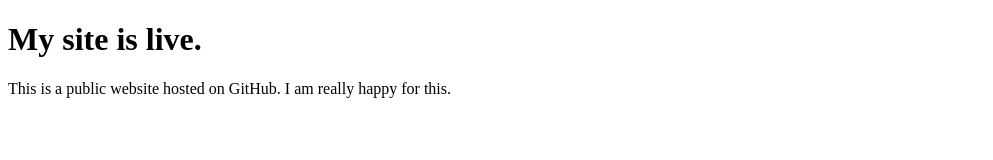
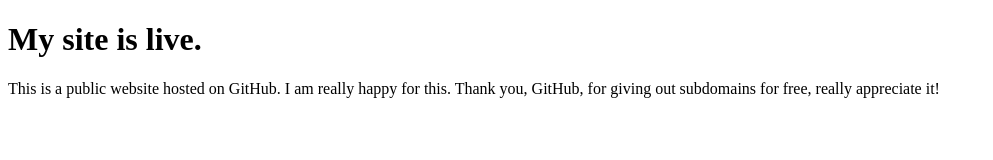
Before and after one commit to SharkOfGit/scaling-carnival, a plain HTML site: page index.html in a window 1280 px wide. Shown: the whole page, without its empty margins (0-993 px from the left). Drawn offline with Linux system fonts and the light colour scheme.

Commit message:
Update index.html

```diff
--- a/index.html
+++ b/index.html
@@ -5,6 +5,6 @@
   </head>
   <body>
     <h1>My site is live.</h1>
-    <p>This is a public website hosted on GitHub. I am really happy for this.</p>
+    <p>This is a public website hosted on GitHub. I am really happy for this. Thank you, GitHub, for giving out subdomains for free, really appreciate it!</p>
   </body>
 </html>
```
